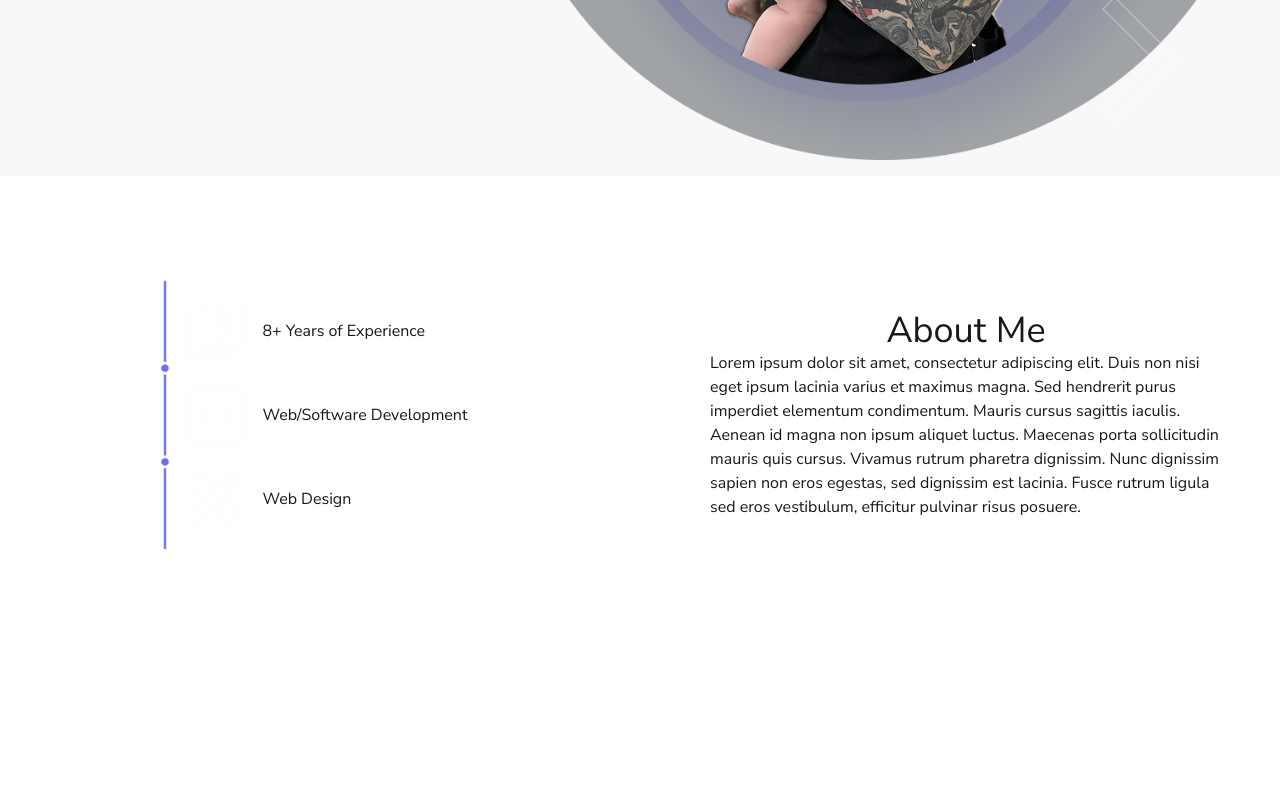
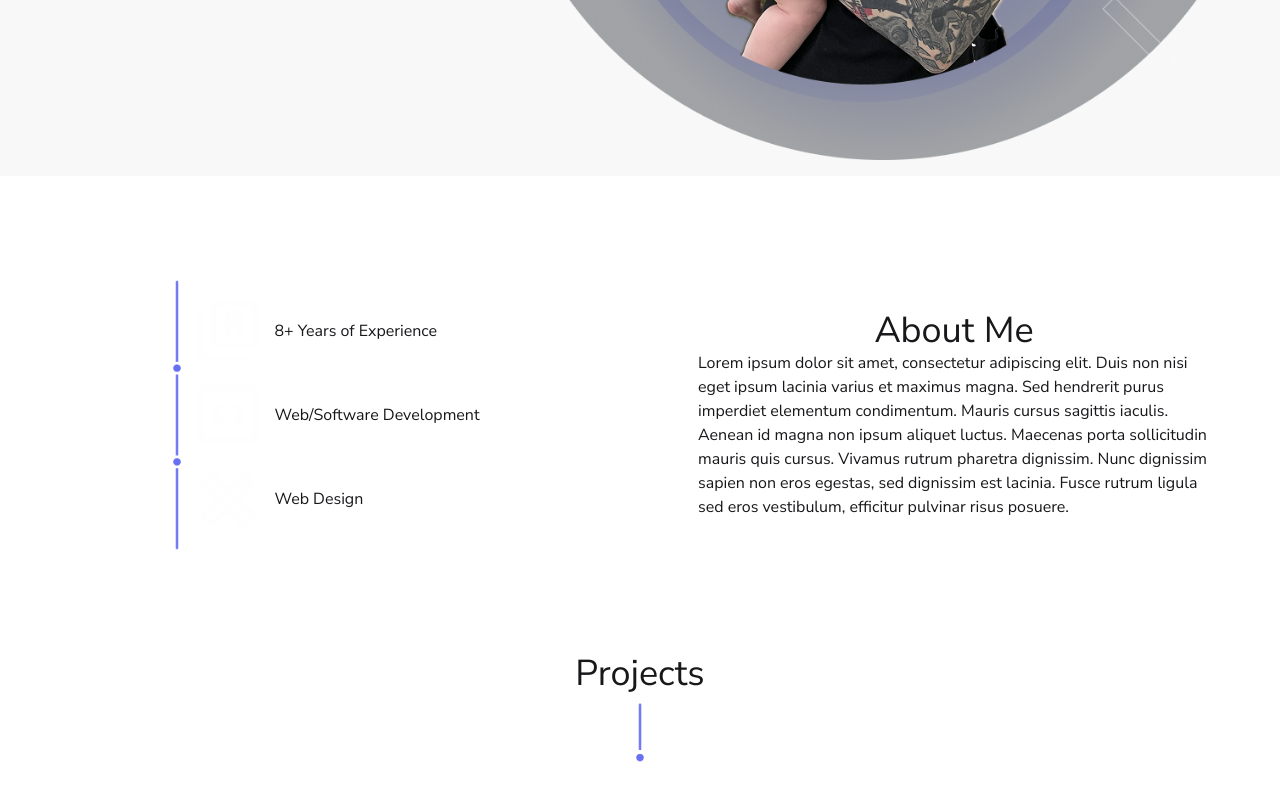
Before and after one commit to PurpleTurtl04/NickEdwards-Portfolio, a Next.js app in the folder nickedwards-portfolio/: page / in a window 1280 px wide. Shown: the part 695-1495 px from the top of the page. Before the commit the page ends 1349 px from the top, so only its background shows below. Built offline with nearby package versions, Linux system fonts and the light colour scheme.

Commit message:
Slight adjustment to about me layout to remove the reverse col order for the svgs and their descriptions. Created projects components and started building component.

```diff
--- a/nickedwards-portfolio/src/app/page.jsx
+++ b/nickedwards-portfolio/src/app/page.jsx
@@ -1,11 +1,13 @@
 import AboutMe from './ui/about-me';
 import HeroSection from './ui/hero-section';
+import Projects from './ui/projects';
 
 export default function Home() {
     return (
         <>
             <HeroSection />
             <AboutMe />
+            <Projects />
         </>
     );
 }
--- a/nickedwards-portfolio/src/app/ui/about-me.jsx
+++ b/nickedwards-portfolio/src/app/ui/about-me.jsx
@@ -7,7 +7,7 @@ import Design from '../../../public/Design.svg';
 
 function AboutMe() {
     return (
-        <div className='container mx-auto my-15 grid grid-cols-1 items-center justify-center gap-6 lg:grid-cols-2'>
+        <div className='container mx-auto my-15 grid grid-cols-1 items-center justify-center gap-6 px-6 lg:grid-cols-2'>
             <div className='flex flex-col items-center lg:order-2'>
                 <h2 className='text-center text-3xl lg:text-4xl'>About Me</h2>
                 <p className='max-w-lg text-justify lg:text-left'>
@@ -32,7 +32,7 @@ function AboutMe() {
                     />
                 </div>
                 <div className='flex flex-col justify-center gap-6 md:flex-row lg:order-1 lg:flex-col'>
-                    <div className='flex flex-col-reverse items-center justify-center gap-2 lg:flex-row lg:justify-start lg:gap-4'>
+                    <div className='flex flex-col items-center justify-center gap-2 lg:flex-row lg:justify-start lg:gap-4'>
                         <Image
                             src={Eight}
                             width={75}
@@ -42,7 +42,7 @@ function AboutMe() {
                         />
                         <p>8+ Years of Experience</p>
                     </div>
-                    <div className='flex flex-col-reverse items-center justify-center gap-2 lg:flex-row lg:justify-start lg:gap-4'>
+                    <div className='flex flex-col items-center justify-center gap-2 lg:flex-row lg:justify-start lg:gap-4'>
                         <Image
                             src={Dev}
                             width={75}
@@ -52,7 +52,7 @@ function AboutMe() {
                         />
                         <p>Web/Software Development</p>
                     </div>
-                    <div className='flex flex-col-reverse items-center justify-center gap-2 lg:flex-row lg:justify-start lg:gap-4'>
+                    <div className='flex flex-col items-center justify-center gap-2 lg:flex-row lg:justify-start lg:gap-4'>
                         <Image
                             src={Design}
                             width={75}
--- /dev/null
+++ b/nickedwards-portfolio/src/app/ui/projects.jsx
@@ -0,0 +1,24 @@
+import Image from 'next/image';
+
+import Accent2 from '../../../public/Accent2.png';
+import Beckaroo from '../../../public/Beckaroo.png';
+
+function Projects() {
+    return (
+        <div className='container mx-auto my-15 px-6'>
+            <div className='flex flex-col items-center'>
+                <h2 className='text-center text-3xl lg:text-4xl'>Projects</h2>
+                <Image
+                    src={Accent2}
+                    width={10}
+                    height={75}
+                    alt='A lines with a cicle'
+                    className='hidden scale-75 lg:block'
+                />
+            </div>
+            <div className='grid grid-cols-1 gap-6 lg:grid-cols-2'></div>
+        </div>
+    );
+}
+
+export default Projects;
```
